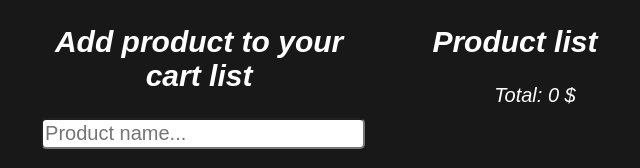
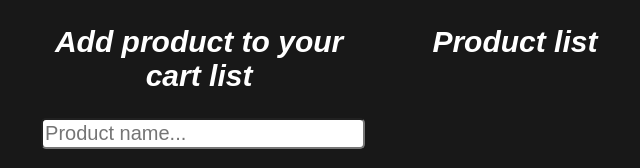
Before and after one commit to probelholub/productlist, a React (Create React App) app: page / in a window 1280 px wide. Shown: the top 168 px of the page, without its empty margins (244-884 px from the left). Built offline with nearby package versions, Linux system fonts and the light colour scheme.

Commit message:
add componentWillReceiveProps

```diff
--- a/src/Creator.js
+++ b/src/Creator.js
@@ -6,9 +6,8 @@ import batteryImg from './image/batteryfull.png';
 import lensImg from './image/lens.png';
 import paintImg from './image/paintbrush.png';
 import cameraImg from './image/polaroidcamera.png';
-import ProductItem from './ProductItem';
+import ProductList from './ProductList';
 import ListImg from './ListImg';
-import LinkItem from './LinkItem';
 
 const prList = [batteryImg, lensImg, paintImg, cameraImg];
 class Creator extends Component {
@@ -23,7 +22,7 @@ class Creator extends Component {
       currentImage: moneyImg,
       isOpened: false,
       isLinkOpened: false,
-      linkedItem: '',
+      linkedItem: [],
       sum: 0,
     };
 
@@ -40,7 +39,18 @@ class Creator extends Component {
     this.openedState = this.openedState.bind(this);
     this.openedLinkState = this.openedLinkState.bind(this);
     this.chooseItem = this.chooseItem.bind(this);
-    /*this.findSum = this.findSum.bind(this);*/
+    this.changeSum = this.changeSum.bind(this);
+  }
+  changeSum(){
+  	var newSum = 0, a
+    const res = this.state.resultList
+    for (var i = 0; i < res.length; i++) {
+      a = Number(res[i].data.productPrice, 10)
+      newSum += a * res[i].count
+    }
+    if (this.state.sum !== newSum) {
+      this.setState({sum: newSum});
+    }
   }
 
   openedState(){
@@ -159,21 +169,20 @@ class Creator extends Component {
   	})
   }
 
-  componentWillMount(){
-  	var newSum = 0;
-  	const res = this.state.resultList;
-  	for (var i = 0; i < res.length; i++) {
-  		var a = Number(res[i].data.productPrice)
-  		newSum += a * res[i].count
-  	}
-  	if (this.state.sum !== newSum) {
-  		this.setState({sum: newSum})
-  	}
+   componentWillReceiveProps(nexProps){
+    const res = this.resultList;
+    console.log(res, this.sum)
+    for (var i = 0; i < res.length; i++) {
+      var a = Number(res[i].data.productPrice)
+      nexProps += a * res[i].count
+    }
+    if (this.props.sum !== nexProps) {
+      this.setState({sum: nexProps})
+    }
   }
 
   render() {
-  	this.componentWillMount();
-  	var listImage, items, lItem
+  	var listImage
   	if(this.state.isOpened){
 	  	listImage = prList.map((item) => {
 	  		return (
@@ -183,45 +192,6 @@ class Creator extends Component {
 	  			chooseItem={this.chooseItem} />
 	  			)
 	  	})
-  	}
-  	if(!this.state.isLinkOpened){
-	    items = this.state.resultList.map((item) => {
-	      return (
-	        <ProductItem
-	          key={v4()}
-	          id={item.id}
-	          count={item.count}
-	          onIncrease={this.onItemIncrease}
-	          onDecrease={this.onItemDecrease}
-	          onDelete={this.onDelete}
-	          onLinkProduct={this.onLinkProduct}
-	          data={item.data}
-	        />
-	      )
-	    })
-  	}else {
-  		/*The solution below doesnt work!!Why?!?!?!?!?!?!?!!?*/
-  		lItem = this.state.linkedItem.map((item) => {
-  			return (
-	  			<LinkItem
-	  				key={v4()}
-	          id={item.id}
-	          count={item.count}
-	          onBack={this.onBack}
-	          data={item.data}
-	  			/>
-  			)
-  		})
-  		/*console.log(this.state.linkedItem)
-  		lItem = (
-  			<LinkItem
-  				key={v4()}
-          id={this.state.linkedItem.id}
-          count={this.state.linkedItem.count}
-          onBack={this.onBack}
-          data={this.state.linkedItem.data}
-  			/>
-  		)*/
   	}
 
     return (
@@ -264,14 +234,18 @@ class Creator extends Component {
 	          </div>
 	          <button className="button" onClick={this.onSubmit}>Add to Card</button>
 	        </div>
-		      <div className="columnMenu">
-		        <h2>Product list</h2>
-		        <ul>
-		        	{items}
-		        	{lItem}
-		        	<li className="ProductItemLI">Total: {this.state.sum} $</li>
-		        </ul>
-		      </div>
+		      <ProductList
+		      	isLinkOpened={this.state.isLinkOpened}
+		      	resultList={this.state.resultList}
+		      	linkedItem={this.state.linkedItem}
+		      	sum={this.state.sum}
+		      	changeSum={this.changeSum}
+		      	onItemIncrease={this.onItemIncrease}
+	          onItemDecrease={this.onItemDecrease}
+	          onDelete={this.onDelete}
+	          onLinkProduct={this.onLinkProduct}
+	          onBack={this.onBack}
+		      />
 	      </div>
 	    </div>
     )
--- a/src/ProductItem.js
+++ b/src/ProductItem.js
@@ -42,7 +42,7 @@ export default class ProductItem extends Component {
       <li className="ProductItemLI">
         <div className="resultListTable">
             <div className="resultListLI">
-              <img src={data.image} />
+              <img src={data.image} alt="" />
             </div>
             <div className="resultListLI">
               <p>{data.productName}</p>
--- /dev/null
+++ b/src/ProductList.js
@@ -0,0 +1,107 @@
+import React, { Component } from 'react';
+import { v4 } from 'uuid';
+import PropTypes from 'prop-types';
+import './Creator.css';
+import ProductItem from './ProductItem';
+import LinkItem from './LinkItem';
+
+export default class ProductList extends Component {
+  static propTypes = {
+    isLinkOpened: PropTypes.bool.isRequired,
+    resultList: PropTypes.array.isRequired,
+    linkedItem: PropTypes.array.isRequired,
+    sum: PropTypes.number.isRequired,
+    onItemDecrease: PropTypes.func.isRequired,
+    onItemIncrease: PropTypes.func.isRequired,
+    onDelete: PropTypes.func,
+    onBack: PropTypes.func,
+    onLinkProduct: PropTypes.func,
+    changeSum: PropTypes.func,
+    data: PropTypes.object,
+  }
+  constructor(props) {
+    super(props)
+    this.onItemDecrease = this.onItemDecrease.bind(this)
+    this.onItemIncrease = this.onItemIncrease.bind(this)
+    this.onDelete = this.onDelete.bind(this)
+    this.onLinkProduct = this.onLinkProduct.bind(this)
+    this.onBack = this.onBack.bind(this)
+    this.changeSum = this.changeSum.bind(this)
+  }
+
+  componentWillReceiveProps(){
+    this.changeSum()
+  }
+  changeSum(){
+    const { changeSum } = this.props
+    changeSum()
+  }
+  /*This ID beginning from ProductItem and LinkItem, not props!!its just some bridge*/
+  onItemDecrease(id) {
+    const { onItemDecrease } = this.props
+    onItemDecrease(id)
+  }
+  onItemIncrease(id) {
+    const { onItemIncrease } = this.props
+    onItemIncrease(id)
+  }
+  onDelete(id) {
+    const { onDelete } = this.props
+    onDelete(id)
+  }
+  onLinkProduct(id) {
+    const { onLinkProduct } = this.props
+    onLinkProduct(id)
+  }
+  onBack(id) {
+    const { onBack } = this.props
+    onBack(id)
+  }
+  render() {
+    const { isLinkOpened, resultList, linkedItem, sum} = this.props
+    const { onItemDecrease, onItemIncrease, onDelete, onLinkProduct, onBack } = this
+    var items, lItem, sumView
+    if(sum !== 0){
+      sumView = <li className="ProductItemLI">Total: {sum} $</li>
+    }
+    if(!isLinkOpened){
+      items = resultList.map((item) => {
+        return (
+          <ProductItem
+            key={v4()}
+            id={item.id}
+            count={item.count}
+            onIncrease={onItemIncrease}
+            onDecrease={onItemDecrease}
+            onDelete={onDelete}
+            onLinkProduct={onLinkProduct}
+            data={item.data}
+          />
+        )
+      })
+    }else {
+      lItem = linkedItem.map((item) => {
+        return (
+          <LinkItem
+            key={v4()}
+            id={item.id}
+            count={item.count}
+            onBack={onBack}
+            data={item.data}
+          />
+        )
+      })
+    }
+
+    return (
+      <div className="columnMenu">
+        <h2>Product list</h2>
+        <ul>
+          {items}
+          {lItem}
+          {sumView}
+        </ul>
+      </div>
+    )
+  }
+}
```
